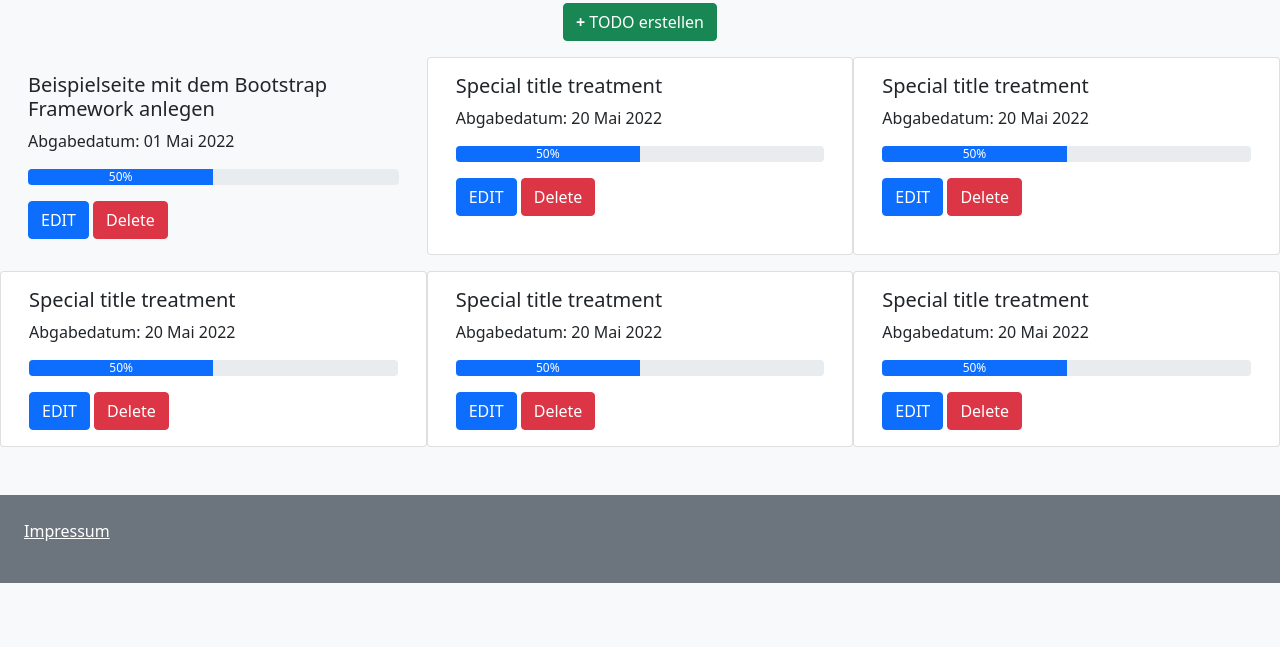
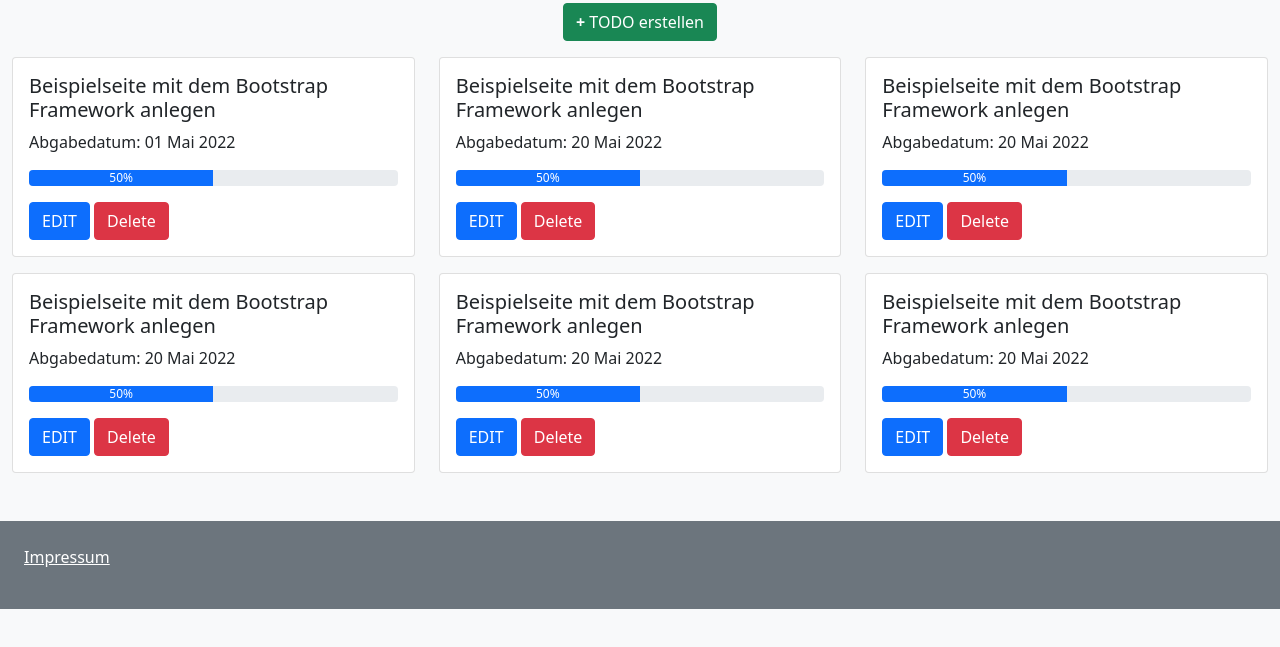
Before and after one commit to armand143/HA01_TodoApp_SkaSys_Uni, a plain HTML site: page index.html in a window 1280 px wide. Shown: the part 53-700 px from the top of the page. Drawn offline with nearby package versions, Linux system fonts and the light colour scheme.

Commit message:
distance between cards

```diff
--- a/index.html
+++ b/index.html
@@ -1,5 +1,6 @@
 <!doctype html>
 <html lang="en">
+
 <head>
   <!-- Required meta tags -->
   <meta charset="utf-8">
@@ -7,88 +8,103 @@
 
   <!-- Bootstrap CSS -->
   <!-- Bootstrap CSS -->
-    <link href="https://cdn.jsdelivr.net/npm/bootstrap@5.1.3/dist/css/bootstrap.min.css" rel="stylesheet" integrity="sha384-1BmE4kWBq78iYhFldvKuhfTAU6auU8tT94WrHftjDbrCEXSU1oBoqyl2QvZ6jIW3" crossorigin="anonymous">
+  <link href="https://cdn.jsdelivr.net/npm/bootstrap@5.1.3/dist/css/bootstrap.min.css" rel="stylesheet"
+    integrity="sha384-1BmE4kWBq78iYhFldvKuhfTAU6auU8tT94WrHftjDbrCEXSU1oBoqyl2QvZ6jIW3" crossorigin="anonymous">
 
   <title>todo</title>
 </head>
+
 <body class="bg-light">
   <div class="container-fluid">
 
     <h1 class="text-center">TODO's-Übersicht</h1>
     <div class="col text-center">
-      <a href="/add_todo.html"><button type="button" class="btn btn-success"></span> <strong>+</strong> TODO erstellen</button> </a>
+      <a href="add_todo.html"><button type="button" class="btn btn-success"></span> <strong>+</strong> TODO
+          erstellen</button> </a>
     </div>
 
     <div class="row">
       <div class="card-deck col col-12 col-md-6 col-xl-4 mt-3 padding: 20px">
+        <div class="card">
           <div class="card-body">
             <h5 class="card-title">Beispielseite mit dem Bootstrap Framework anlegen</h5>
             <p class="card-text">Abgabedatum: 01 Mai 2022</p>
             <div class="progress mb-3">
-                    <div class="progress-bar" role="progressbar" style="width: 50%;" aria-valuenow="25" aria-valuemin="0" aria-valuemax="100" >50%</div>
+              <div class="progress-bar" role="progressbar" style="width: 50%;" aria-valuenow="25" aria-valuemin="0" aria-valuemax="100">50%</div>
             </div>
             <a href="edit_todo.html" class="btn btn-primary">EDIT</a>
             <button type="button" class="btn btn-danger">Delete</button>
           </div>
         </div>
+      </div>
 
-            <div class = "card col col-12 col-md-6 col-xl-4 mt-3">
+      <div class="card-deck col col-12 col-md-6 col-xl-4 mt-3">
+        <div class="card">
           <div class="card-body">
-                    <h5 class="card-title">Special title treatment</h5>
+            <h5 class="card-title">Beispielseite mit dem Bootstrap Framework anlegen</h5>
             <p class="card-text">Abgabedatum: 20 Mai 2022</p>
             <div class="progress mb-3">
-                        <div class="progress-bar" role="progressbar" style="width: 50%;" aria-valuenow="25" aria-valuemin="0" aria-valuemax="100" >50%</div>
+              <div class="progress-bar" role="progressbar" style="width: 50%;" aria-valuenow="25" aria-valuemin="0" aria-valuemax="100">50%</div>
             </div>
             <a href="edit_todo.html" class="btn btn-primary">EDIT</a>
             <button type="button" class="btn btn-danger">Delete</button>
           </div>
         </div>
+      </div>
 
-            <div class = "card col col-12 col-md-6 col-xl-4 mt-3">
+      <div class="card-deck col col-12 col-md-6 col-xl-4 mt-3">
+        <div class="card">
           <div class="card-body">
-                    <h5 class="card-title">Special title treatment</h5>
+            <h5 class="card-title">Beispielseite mit dem Bootstrap Framework anlegen</h5>
             <p class="card-text">Abgabedatum: 20 Mai 2022</p>
             <div class="progress mb-3">
-                        <div class="progress-bar" role="progressbar" style="width: 50%;" aria-valuenow="25" aria-valuemin="0" aria-valuemax="100" >50%</div>
+              <div class="progress-bar" role="progressbar" style="width: 50%;" aria-valuenow="25" aria-valuemin="0" aria-valuemax="100">50%</div>
             </div>
             <a href="edit_todo.html" class="btn btn-primary">EDIT</a>
             <button type="button" class="btn btn-danger">Delete</button>
           </div>
         </div>
+      </div>
 
-            <div class = "card col col-12 col-md-6 col-xl-4 mt-3 ">
+      <div class="card-deck col col-12 col-md-6 col-xl-4 mt-3 ">
+        <div class="card">
           <div class="card-body">
-                    <h5 class="card-title">Special title treatment</h5>
+            <h5 class="card-title">Beispielseite mit dem Bootstrap Framework anlegen</h5>
             <p class="card-text">Abgabedatum: 20 Mai 2022</p>
             <div class="progress mb-3">
-                        <div class="progress-bar" role="progressbar" style="width: 50%;" aria-valuenow="25" aria-valuemin="0" aria-valuemax="100" >50%</div>
+              <div class="progress-bar" role="progressbar" style="width: 50%;" aria-valuenow="25" aria-valuemin="0" aria-valuemax="100">50%</div>
             </div>
             <a href="edit_todo.html" class="btn btn-primary">EDIT</a>
             <button type="button" class="btn btn-danger">Delete</button>
           </div>
         </div>
+      </div>
 
-            <div class = "card col col-12 col-md-6 col-xl-4 mt-3 ">
+      <div class="card-deck col col-12 col-md-6 col-xl-4 mt-3 ">
+        <div class="card">
           <div class="card-body">
-                    <h5 class="card-title">Special title treatment</h5>
+            <h5 class="card-title">Beispielseite mit dem Bootstrap Framework anlegen</h5>
             <p class="card-text">Abgabedatum: 20 Mai 2022</p>
             <div class="progress mb-3">
-                        <div class="progress-bar" role="progressbar" style="width: 50%;" aria-valuenow="25" aria-valuemin="0" aria-valuemax="100" >50%</div>
+              <div class="progress-bar" role="progressbar" style="width: 50%;" aria-valuenow="25" aria-valuemin="0" aria-valuemax="100">50%</div>
             </div>
             <a href="edit_todo.html" class="btn btn-primary">EDIT</a>
             <button type="button" class="btn btn-danger">Delete</button>
           </div>
         </div>
+      </div>
 
-            <div class = "card col col-12 col-md-6 col-xl-4 mt-3 ">
+      <div class="card-deck col col-12 col-md-6 col-xl-4 mt-3 ">
+        <div class="card">
           <div class="card-body">
-                    <h5 class="card-title">Special title treatment</h5>
+            <h5 class="card-title">Beispielseite mit dem Bootstrap Framework anlegen</h5>
             <p class="card-text">Abgabedatum: 20 Mai 2022</p>
             <div class="progress mb-3">
-                        <div class="progress-bar" role="progressbar" style="width: 50%;" aria-valuenow="25" aria-valuemin="0" aria-valuemax="100" >50%</div>
+              <div class="progress-bar" role="progressbar" style="width: 50%;" aria-valuenow="25" aria-valuemin="0" aria-valuemax="100">50%</div>
             </div>
             <a href="edit_todo.html" class="btn btn-primary">EDIT</a>
             <button type="button" class="btn btn-danger">Delete</button>
+          </div>
         </div>
       </div>
 
@@ -98,7 +114,7 @@
   <footer class="p-4 mt-5 bg-secondary text-white">
     <div>
       <p>
-              <a href = "impressum.html" class = "text-white" > Impressum </a>
+        <a href="impressum.html" class="text-white"> Impressum </a>
       </p>
     </div>
   </footer>
@@ -106,7 +122,9 @@
   <!-- Optional JavaScript; choose one of the two! -->
 
   <!-- Option 1: Bootstrap Bundle with Popper -->
-    <script src="https://cdn.jsdelivr.net/npm/bootstrap@5.1.3/dist/js/bootstrap.bundle.min.js" integrity="sha384-ka7Sk0Gln4gmtz2MlQnikT1wXgYsOg+OMhuP+IlRH9sENBO0LRn5q+8nbTov4+1p" crossorigin="anonymous"></script>
+  <script src="https://cdn.jsdelivr.net/npm/bootstrap@5.1.3/dist/js/bootstrap.bundle.min.js"
+    integrity="sha384-ka7Sk0Gln4gmtz2MlQnikT1wXgYsOg+OMhuP+IlRH9sENBO0LRn5q+8nbTov4+1p"
+    crossorigin="anonymous"></script>
 
   <!-- Option 2: Separate Popper and Bootstrap JS -->
   <!--
@@ -115,4 +133,5 @@
     -->
 
 </body>
+
 </html>
```
Also changed, not shown: edit_todo.html (+1 -1 lines). Lines whose indentation alone changed are shown as unchanged.
